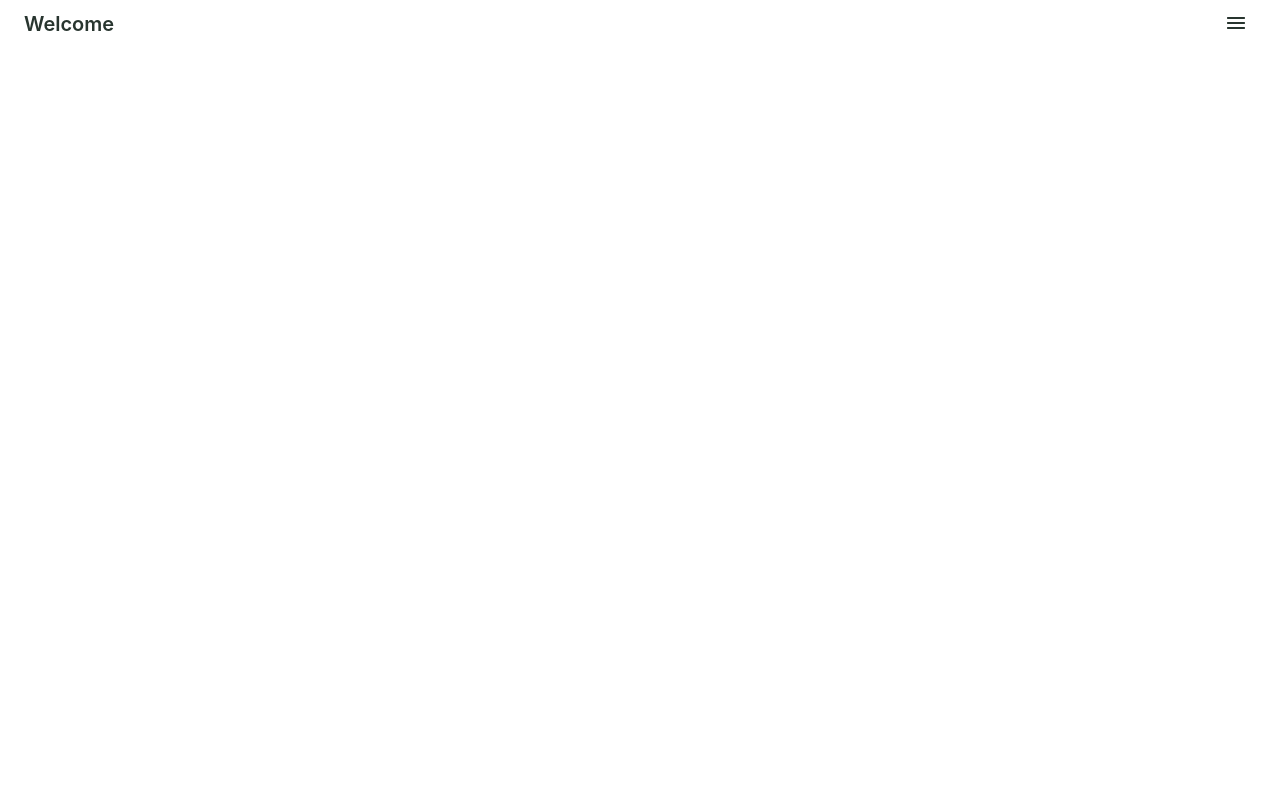
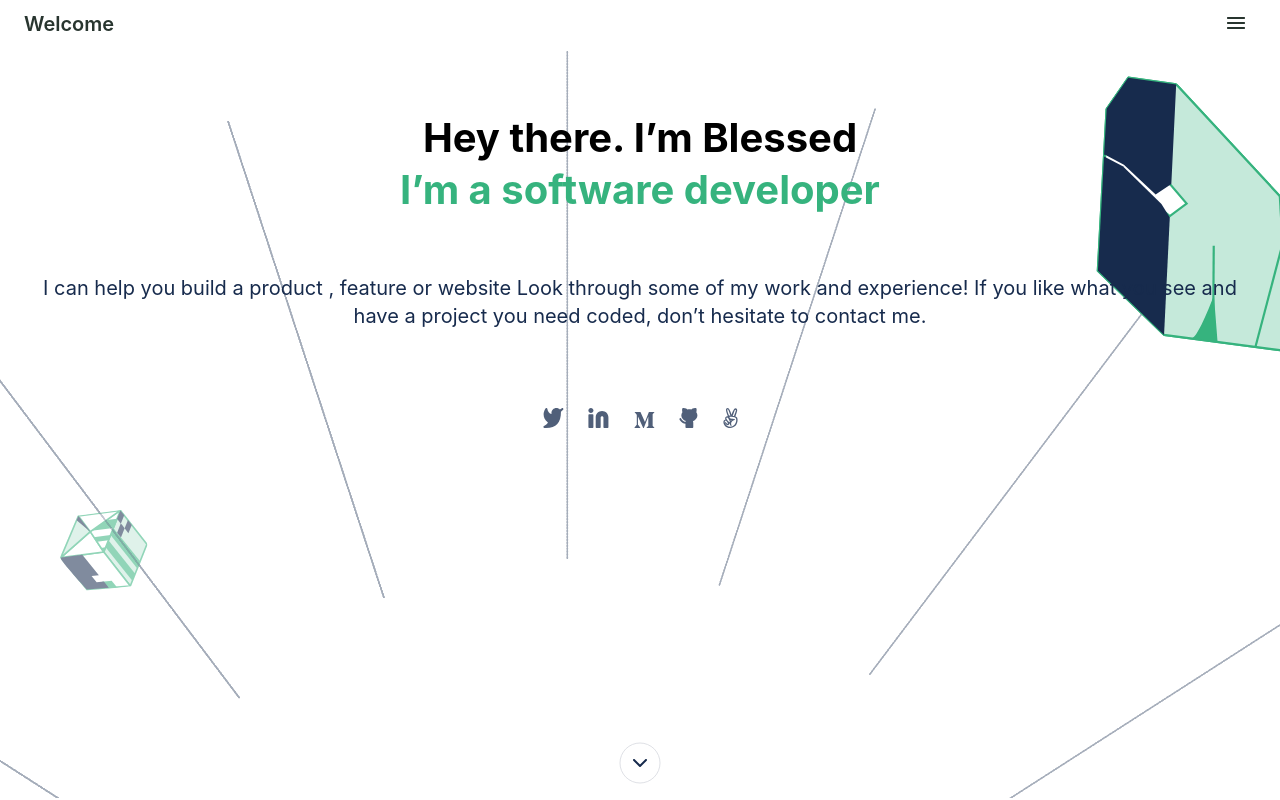
Before and after one commit to blessedjasonmwanza/my-portfolio-microverse, a plain HTML site: page index.html in a window 1280 px wide. Drawn offline with Linux system fonts and the light colour scheme.

Commit message:
Add about me section and content and icon images

```diff
--- a/css/index.css
+++ b/css/index.css
@@ -1,6 +1,11 @@
 :root {
   --top-header-height: 48px;
   --default-font-family: 'inter', -apple-system, 'BlinkMacSystemFont', 'Segoe UI', 'Roboto', 'Oxygen', 'Ubuntu', 'Cantarell', 'Open Sans', 'Helvetica Neue', sans-serif;
+}
+
+body {
+  padding: 0;
+  margin: 0;
 }
 
 body * {
@@ -19,6 +24,7 @@ body * {
   left: 0;
   right: 0;
   padding: 0 24px;
+  z-index: 999;
 }
 
 .top-header .header-title {
@@ -26,6 +32,7 @@ body * {
   font-style: normal;
   font-weight: 600;
   font-size: 20px;
+  cursor: pointer;
 }
 
 .mobile-nav-trigger {
@@ -37,3 +44,62 @@ body * {
   width: 40px;
   cursor: pointer;
 }
+
+#about-me {
+  display: flex;
+  position: relative;
+  margin-top: var(--top-header-height);
+  padding: 64px 24px;
+  flex-direction: column;
+  min-height: calc(100vh - (var(--top-header-height) + 130px));
+  background-image: url('../images/header-illsutration-mobile.svg'), url('../images/header-illsutration-mobile@2x.svg');
+  background-repeat: no-repeat;
+  background-size: cover;
+}
+
+#about-me h1 {
+  display: flex;
+  flex-direction: column;
+  font-size: 40px;
+  margin: 0;
+}
+
+#about-me h1 span {
+  line-height: 52px;
+  font-weight: 700;
+  align-self: center;
+  text-align: center;
+}
+
+#about-me p {
+  line-height: 28px;
+  font-size: 20px;
+  text-align: center;
+  font-weight: 400;
+  color: #172b4d;
+  margin-top: 58px;
+}
+
+#about-me .social-links {
+  align-self: center;
+  margin: 58px 0;
+}
+
+#about-me .social-links a {
+  margin: 0 10px;
+}
+
+.continue-to-bottom {
+  position: absolute;
+  bottom: 10px;
+  align-self: center;
+  border: 0 solid transparent;
+  background-color: #fff;
+  cursor: pointer;
+}
+
+/* General CSS */
+
+.green-text {
+  color: #36b37e;
+}
--- a/index.html
+++ b/index.html
@@ -9,11 +9,30 @@
 </head>
 <body>
   <header class="top-header">
-    <h1 class="header-title">Welcome</h1>
+    <h2 class="header-title">Welcome</h2>
     <button class="mobile-nav-trigger">
       <img src="images/Union.png" alt="">
     </button>
   </header>
-
+  <section id="about-me">
+    <h1>
+     <span>Hey there. I’m Blessed</span>
+     <span class="green-text">I’m a software developer</span>
+    </h1>
+    <p>
+      I can help you build a product , feature or website Look through some of my work and experience! If you like what you see and have a project you need coded,
+      don’t hesitate to contact me.
+    </p>
+    <div class="social-links">
+      <a href="#"><img src="images/twitter.svg" alt="Twitter"></a>
+      <a href="#"><img src="images/Linkedin-icon.svg" alt="LinkedIn"></a>
+      <a href="#"><img src="images/medium.svg" alt="Medium"></a>
+      <a href="#"><img src="images/github.svg" alt="GitHub"></a>
+      <a href="#"><img src="images/angellist.svg" alt="Angellist"></a>
+    </div>
+    <button class="continue-to-bottom">
+      <img src="images/Disabled.svg" alt="Continue">
+    </button>
+  </section>
 </body>
 </html>
```
Also changed, not shown: images/Disabled.svg (added), images/Linkedin-icon.svg (added), images/angellist.svg (added), images/github.svg (added), images/header-illsutration-mobile.svg (added), images/header-illsutration-mobile@2x.svg (added), images/medium.svg (added), images/twitter.svg (added).
